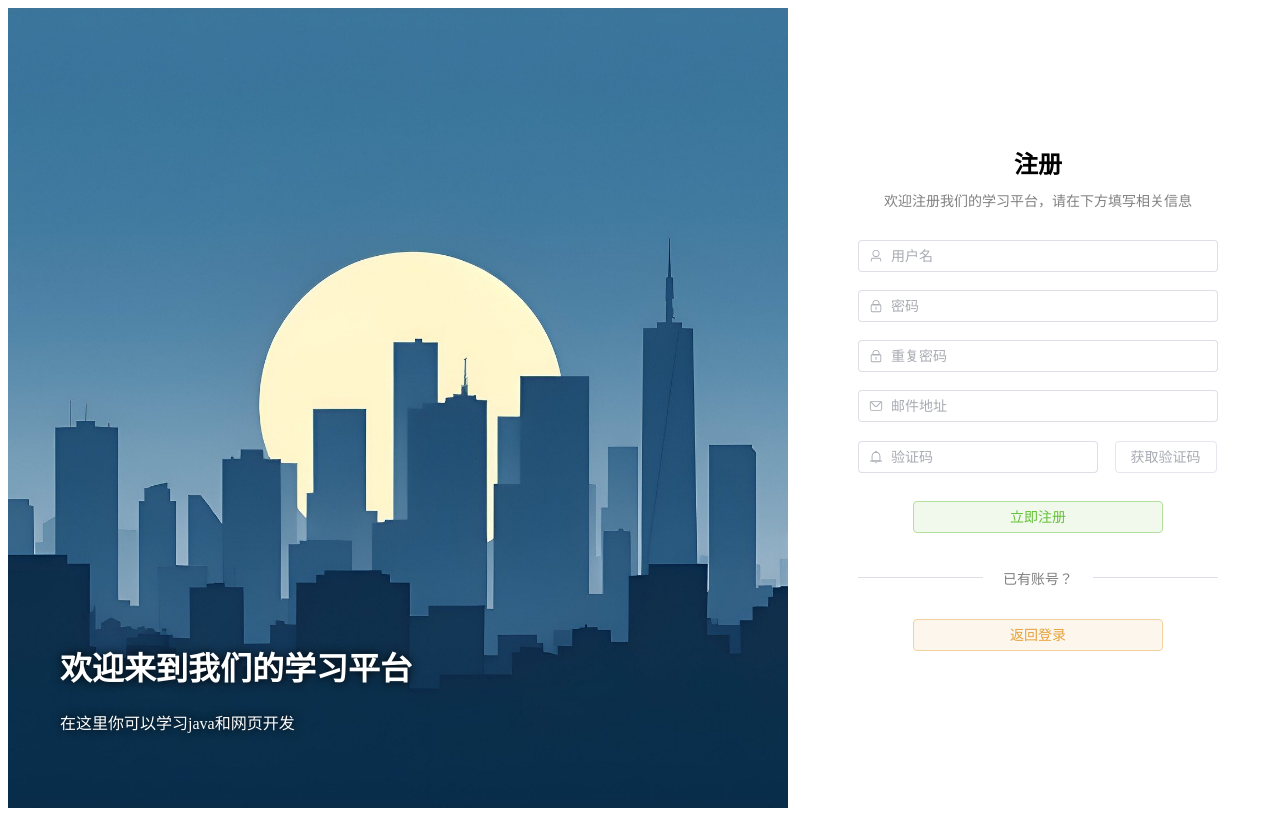
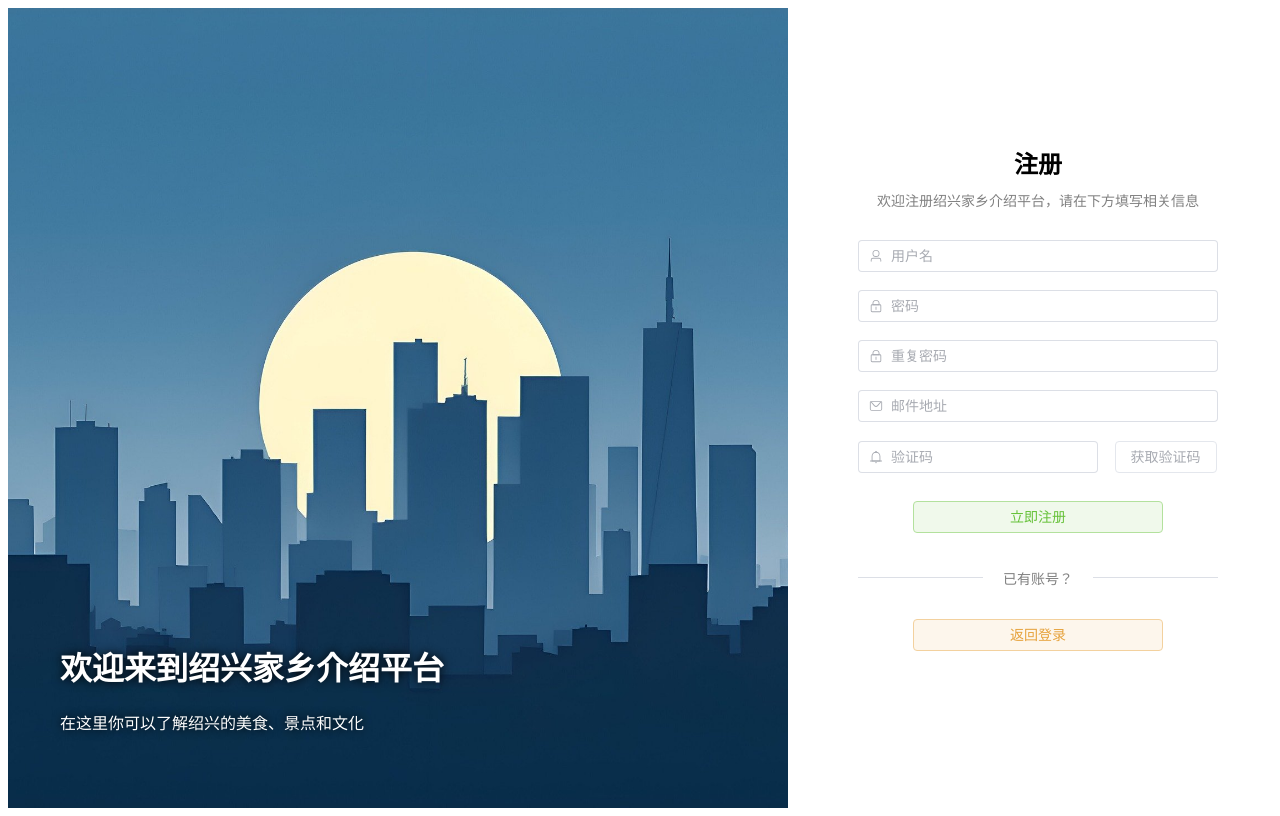
Before and after one commit to hexwarrior6/shaoxing-showcase-web, a Vue app in the folder shaoxing-showcase-web-frontend/: page /register in a window 1280 px wide. Built offline with nearby package versions, Linux system fonts and the light colour scheme.

Commit message:
更改了welcome页面的描述

```diff
--- a/shaoxing-showcase-web-frontend/src/components/welcome/RegisterPage.vue
+++ b/shaoxing-showcase-web-frontend/src/components/welcome/RegisterPage.vue
@@ -99,7 +99,7 @@ const onValidate = (prop, isValid) => {
   <div style="width: 90%; background-color: #fff; padding: 50px; display: flex; flex-direction: column; justify-content: center; align-items: center; text-align: center;">
     <!-- 标题 -->
     <div style="font-size: 24px; font-weight: bold; margin-bottom: 10px;">注册</div>
-    <div style="font-size: 14px; color: gray; margin-bottom: 30px;">欢迎注册我们的学习平台，请在下方填写相关信息</div>
+    <div style="font-size: 14px; color: gray; margin-bottom: 30px;">欢迎注册绍兴家乡介绍平台，请在下方填写相关信息</div>
 
     <el-form style="width: 100%" :model="form" :rules="register_checker" @validate="onValidate" ref="registerFormRef">
       <!-- 用户名输入框 -->
--- a/shaoxing-showcase-web-frontend/src/views/WelcomeView.vue
+++ b/shaoxing-showcase-web-frontend/src/views/WelcomeView.vue
@@ -9,8 +9,8 @@
       <el-image style="width: 100%; height: 100%;" fit="cover" src="../src/assets/image/city-9193823_1920.jpg"/>
     </div>
     <div class="welcome-title">
-      <div><h1>欢迎来到我们的学习平台</h1></div>
-      <div><p>在这里你可以学习java和网页开发</p></div>
+      <div><h1>欢迎来到绍兴家乡介绍平台</h1></div>
+      <div><p>在这里你可以了解绍兴的美食、景点和文化</p></div>
     </div>
     <!-- 右侧功能框 -->
     <div style="width: 400px; background-color: #fff;padding: 50px; display: flex; flex-direction: column; justify-content: center; align-items: center; text-align: center; z-index: 1">
```
